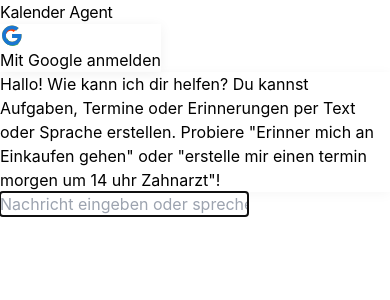
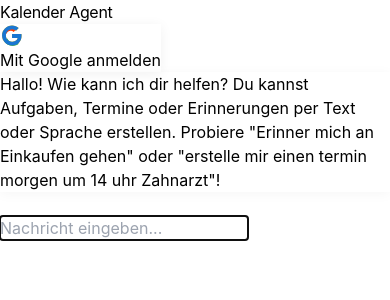
Before and after one commit to lionskope/kalender-agent-app, a React (Vite) app: page / in a window 390 px wide. Shown: the top 300 px of the page. Built offline with nearby package versions, Linux system fonts and the light colour scheme; no server answers; the HTML template or start-up script is replaced by a standard one.

Commit message:
Mobile Layout optimiert: Größere Chatleiste und Mikrofon über der Eingabeleiste

```diff
--- a/src/App.jsx
+++ b/src/App.jsx
@@ -266,7 +266,7 @@ export default function App() {
               const weekdays = ['sonntag', 'montag', 'dienstag', 'mittwoch', 'donnerstag', 'freitag', 'samstag'];
               const targetDay = weekdays.findIndex(day => dateKeyword.includes(day));
               if (targetDay !== -1) {
-                const daysUntilTarget = (targetDay - today.getDay() + 7) % 7;
+                let daysUntilTarget = (targetDay - today.getDay() + 7) % 7;
                 if (daysUntilTarget === 0) daysUntilTarget = 7; // Nächste Woche
                 today.setDate(today.getDate() + daysUntilTarget);
                 dueDate = today.toISOString().split('T')[0];
@@ -363,7 +363,7 @@ export default function App() {
           </div>
         )}
       </header>
-      <main className="flex-1 flex flex-col max-w-lg w-full mx-auto p-2 pb-24">
+      <main className="flex-1 flex flex-col max-w-lg w-full mx-auto p-2 pb-32">
         {/* Google Tasks Panel */}
         {showTasksPanel && user && (
           <div className="mb-4">
@@ -380,39 +380,50 @@ export default function App() {
           </div>
         )}
 
-        <div className="flex-1 overflow-y-auto space-y-2 pt-2" style={{ minHeight: 0 }}>
+        <div className="flex-1 overflow-y-auto space-y-2 pt-2 pb-4" style={{ minHeight: 0 }}>
           {messages.map((msg, i) => (
             <ChatMessage key={i} sender={msg.sender} text={msg.text} />
           ))}
           <div ref={chatEndRef} />
         </div>
-        <form id="chat-input-form" onSubmit={sendMessage} className="fixed bottom-0 left-0 right-0 max-w-lg mx-auto w-full bg-white p-2 flex gap-2 shadow-lg">
+      </main>
+
+      {/* Mobile-optimierte Eingabeleiste */}
+      <div className="fixed bottom-0 left-0 right-0 bg-white border-t border-gray-200 shadow-lg">
+        <div className="max-w-lg mx-auto p-3">
+          {/* Mikrofon-Button über der Eingabeleiste */}
+          <div className="flex justify-center mb-2">
             <button
               type="button"
               onClick={startListening}
-            className={`p-2 rounded-full ${listening ? 'bg-sky-200' : 'bg-sky-100'} hover:bg-sky-200 transition`}
+              className={`p-3 rounded-full ${listening ? 'bg-sky-200' : 'bg-sky-100'} hover:bg-sky-200 transition shadow-md`}
               aria-label="Spracheingabe starten"
               disabled={listening}
             >
-            <MicrophoneIcon className="h-6 w-6 text-sky-600" />
+              <MicrophoneIcon className="h-7 w-7 text-sky-600" />
             </button>
+          </div>
+
+          {/* Eingabeleiste */}
+          <form id="chat-input-form" onSubmit={sendMessage} className="flex gap-2">
             <input
               type="text"
-            className="flex-1 border rounded-full px-4 py-2 focus:outline-none focus:ring-2 focus:ring-sky-400"
-            placeholder="Nachricht eingeben oder sprechen..."
+              className="flex-1 border rounded-full px-4 py-3 focus:outline-none focus:ring-2 focus:ring-sky-400 text-base"
+              placeholder="Nachricht eingeben..."
               value={input}
               onChange={e => setInput(e.target.value)}
               autoFocus
             />
             <button
               type="submit"
-            className="p-2 rounded-full bg-sky-600 hover:bg-sky-700 transition text-white"
+              className="p-3 rounded-full bg-sky-600 hover:bg-sky-700 transition text-white shadow-md"
               aria-label="Nachricht senden"
             >
               <PaperAirplaneIcon className="h-6 w-6 rotate-90" />
             </button>
           </form>
-      </main>
+        </div>
+      </div>
       {/* Platzhalter für Google API Buttons */}
       <div className="fixed bottom-20 left-1/2 -translate-x-1/2 flex gap-2 z-10">
       </div>
```
Lines whose indentation alone changed are shown as unchanged.
